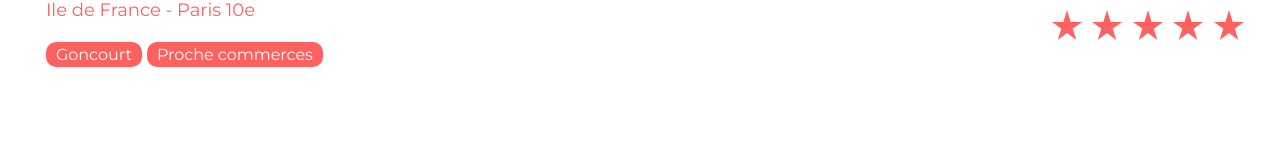
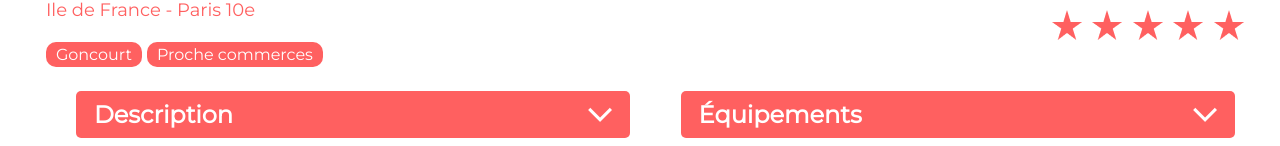
Before and after one commit to belemnite/OC-P7, a React (Vite) app: page /logement/0979876d in a window 1280 px wide. Shown: the part 612-758 px from the top of the page. Built offline with nearby package versions, Linux system fonts and the light colour scheme.

Commit message:
correction marge dropdown

```diff
--- a/src/css/index.css
+++ b/src/css/index.css
@@ -349,22 +349,18 @@ footer p {
   border-radius: 10px;
 }
 
-.Dropdown {
-  padding-inline: 5%;
-}
 
 .fiche .Dropdown {
   display: flex;
   flex-wrap: wrap;
   justify-content: space-between;
-  width: 100%;
-
-  margin-top: 128px;
+  width: 95%;
+  margin-top: 48px;
   margin-bottom: 10px;
 }
 
 .fiche .accordeon {
-  width: 45%;
+  width: 47%;
 }
 
 
```
